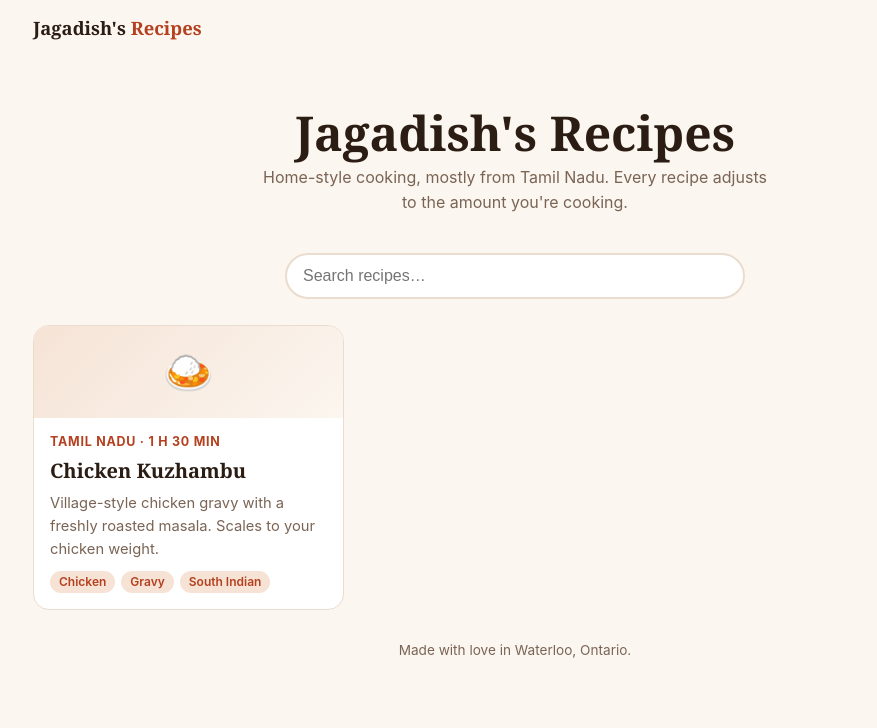
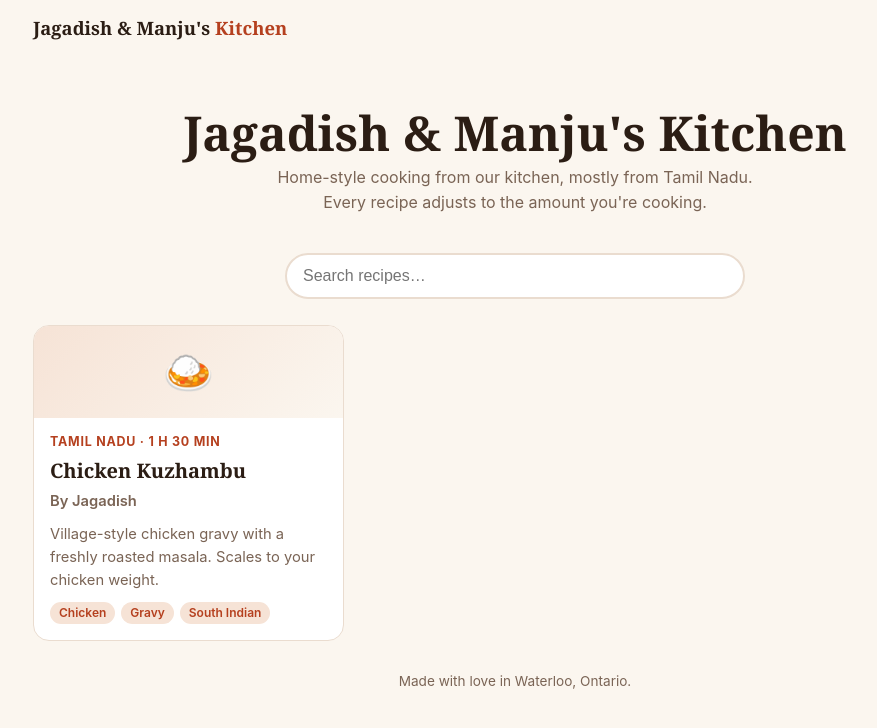
Before and after one commit to jagsrj/jagadish-recipes, a plain HTML site: page index.html in a window 1280 px wide. Shown: the whole page, without its empty margins (125-1002 px from the left). Drawn offline with Linux system fonts and the light colour scheme.

Commit message:
Rename site to Jagadish & Manju's Kitchen; add recipe author bylines
Co-Authored-By: Claude Opus 5.5 <noreply@anthropic.com>
Claude-Session: https://claude.ai/code/session_01SBgUYTrkEaR6VtKs1R3pXY

```diff
--- a/assets/recipes.js
+++ b/assets/recipes.js
@@ -4,6 +4,7 @@ window.RECIPES = [
     slug: "chicken-kuzhambu",
     title: "Chicken Kuzhambu",
     kicker: "Tamil Nadu",
+    author: "Jagadish",
     emoji: "🍛",
     blurb: "Village-style chicken gravy with a freshly roasted masala. Scales to your chicken weight.",
     time: "1 h 30 min",
--- a/assets/style.css
+++ b/assets/style.css
@@ -51,6 +51,7 @@ a { color: var(--accent); }
 /* recipe page */
 .native { color: var(--accent); font-weight: 600; letter-spacing: .02em; }
 header h1 { font-family: Georgia, serif; font-size: clamp(1.8rem, 5vw, 2.5rem); line-height: 1.15; margin: 8px 0 6px; }
+.byline { color: var(--muted); font-size: .92rem; font-weight: 600; margin: -2px 0 10px; }
 .lede { color: var(--muted); margin: 0 0 20px; }
 .card { background: var(--card); border: 1px solid var(--line); border-radius: 16px; padding: 18px; margin-bottom: 18px; }
 .scaler { position: sticky; top: 0; z-index: 5; box-shadow: 0 6px 18px rgba(0,0,0,.06); }
--- a/index.html
+++ b/index.html
@@ -3,18 +3,18 @@
 <head>
 <meta charset="UTF-8">
 <meta name="viewport" content="width=device-width, initial-scale=1">
-<title>Jagadish's Recipes</title>
-<meta name="description" content="Home-style recipes by Jagadish, mostly from Tamil Nadu, that scale to the ingredients you have.">
-<meta property="og:title" content="Jagadish's Recipes">
+<title>Jagadish &amp; Manju's Kitchen</title>
+<meta name="description" content="Home-style recipes by Jagadish and Manju, mostly from Tamil Nadu, that scale to the ingredients you have.">
+<meta property="og:title" content="Jagadish &amp; Manju's Kitchen">
 <meta property="og:description" content="Home-style recipes that scale to what you have.">
 <link rel="stylesheet" href="/assets/style.css">
 </head>
 <body>
-<nav class="sitebar"><a class="brand" href="/">Jagadish's <span>Recipes</span></a></nav>
+<nav class="sitebar"><a class="brand" href="/">Jagadish &amp; Manju's <span>Kitchen</span></a></nav>
 <main class="wrap wide">
   <section class="hero">
-    <h1>Jagadish's Recipes</h1>
-    <p>Home-style cooking, mostly from Tamil Nadu. Every recipe adjusts to the amount you're cooking.</p>
+    <h1>Jagadish &amp; Manju's Kitchen</h1>
+    <p>Home-style cooking from our kitchen, mostly from Tamil Nadu. Every recipe adjusts to the amount you're cooking.</p>
   </section>
   <input class="search" id="q" type="search" placeholder="Search recipes…" aria-label="Search recipes">
   <div class="grid" id="grid"></div>
@@ -35,7 +35,7 @@
       return "<a class='rcard' href='/recipes/" + encodeURIComponent(r.slug) + "/'>" +
         "<div class='band'>" + esc(r.emoji || "🍽️") + "</div><div class='body'>" +
         "<div class='kicker'>" + esc(r.kicker || "") + (r.time ? " · " + esc(r.time) : "") + "</div>" +
-        "<h2>" + esc(r.title) + "</h2><p>" + esc(r.blurb || "") + "</p>" +
+        "<h2>" + esc(r.title) + "</h2>" + (r.author ? "<div class='byline'>By " + esc(r.author) + "</div>" : "") + "<p>" + esc(r.blurb || "") + "</p>" +
         "<div class='tags'>" + (r.tags || []).map(function (t) { return "<span class='tag'>" + esc(t) + "</span>"; }).join("") + "</div>" +
         "</div></a>";
     }).join("");
```
Also changed, not shown: assets/recipe-engine.js (+4 -3 lines), recipes/_template/index.html (+3 -2 lines), recipes/chicken-kuzhambu/index.html (+4 -3 lines), 1 other file.
